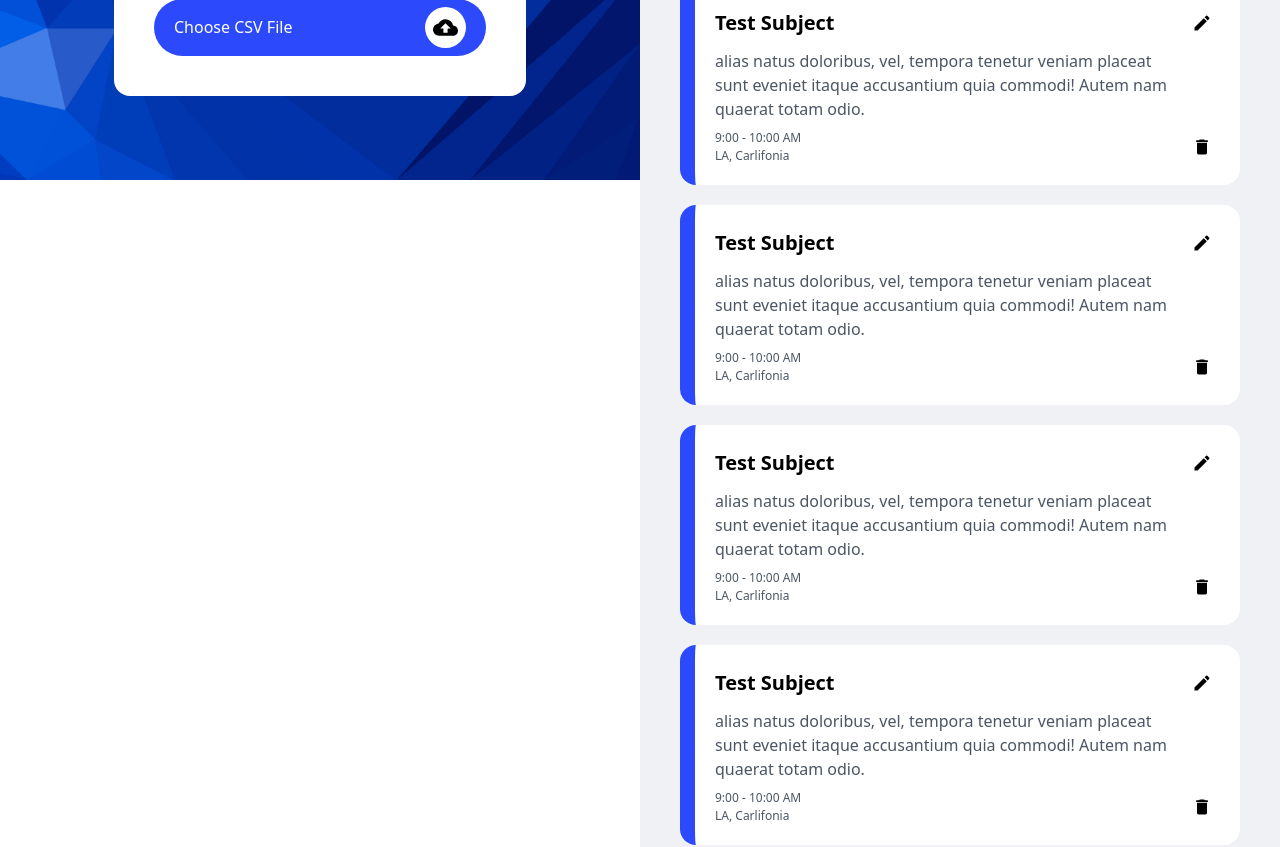
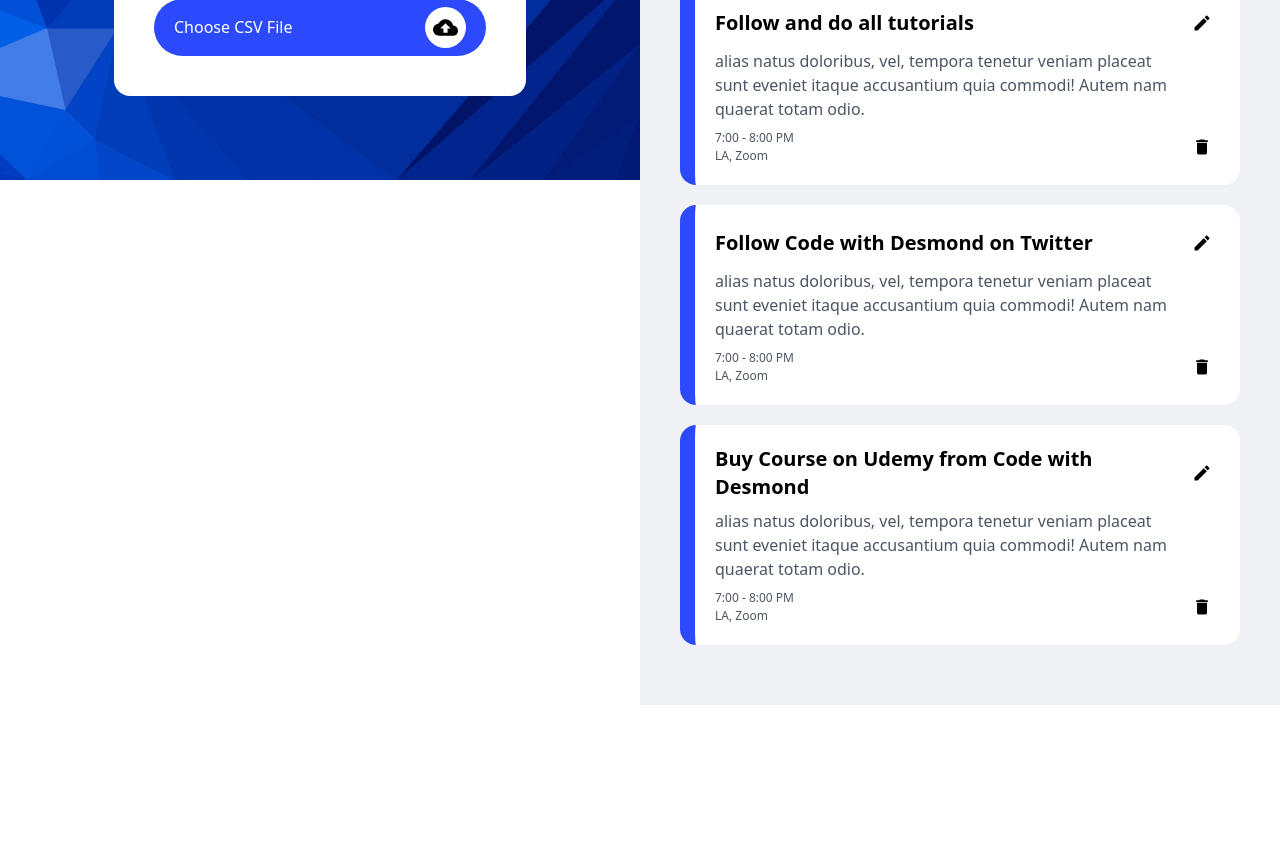
Before and after one commit to obendesmond/agenda_pro_yt, a React (Create React App) app: page / in a window 1280 px wide. Shown: the part 620-1467 px from the top of the page. After the commit the page ends 1325 px from the top, so only its background shows below. Built offline with nearby package versions, Linux system fonts and the light colour scheme.

Commit message:
finish redux setup and able to get all agenda from fake db

```diff
--- a/package.json
+++ b/package.json
@@ -9,7 +9,12 @@
     "react": "^18.2.0",
     "react-dom": "^18.2.0",
     "react-icons": "^4.7.1",
+    "react-redux": "^8.0.5",
     "react-scripts": "5.0.1",
+    "redux": "^4.2.1",
+    "redux-devtools-extension": "^2.13.9",
+    "redux-thunk": "^2.4.2",
+    "uuid": "^9.0.0",
     "web-vitals": "^2.1.4"
   },
   "scripts": {
--- a/src/components/Agenda.js
+++ b/src/components/Agenda.js
@@ -1,4 +1,4 @@
-import React, { useState } from "react";
+import React, { useState, useEffect } from "react";
 import CircularIcon from "./CircularIcon";
 import { MdCloudDownload } from "react-icons/md";
 import Icon from "./Icon";
@@ -6,9 +6,18 @@ import { BsQuestionCircleFill } from "react-icons/bs";
 import { MdDelete } from "react-icons/md";
 import { BiHide } from "react-icons/bi";
 import AgendaSingle from "./AgendaSingle";
+import { getAllAgenda } from "../store/actions/agendaActions";
+import {useDispatch, useSelector} from "react-redux"
 
 const Agenda = () => {
   const [show, setShow] = useState(false);
+  const dispatch = useDispatch()
+  const { agendaList } = useSelector(state => state.agenda);
+
+  useEffect(() => {
+    dispatch(getAllAgenda());
+  },[dispatch])
+
 
   return (
     <div className="flex-[0.5] bg-greyColor w-full">
@@ -56,15 +65,9 @@ const Agenda = () => {
         ) : (
           <div>
             <p className="text-4xl mb-5">All My Agenda</p>
-            <AgendaSingle />
-            <AgendaSingle />
-            <AgendaSingle />
-            <AgendaSingle />
-            <AgendaSingle />
-            <AgendaSingle />
-            <AgendaSingle />
-            <AgendaSingle />
-            <AgendaSingle />
+            {agendaList.map(agenda => (
+              <AgendaSingle key={agenda.id} agenda={agenda} />
+            ))}
           </div>
         )}
       </div>
--- a/src/components/AgendaSingle.js
+++ b/src/components/AgendaSingle.js
@@ -2,24 +2,24 @@ import React from 'react'
 import Icon from './Icon'
 import { MdModeEditOutline, MdDelete } from "react-icons/md";
 
-const AgendaSingle = () => {
+const AgendaSingle = ({agenda}) => {
+    const {subject, time, location, description} = agenda
 
   return (
     <div className="flex flex-col mb-5 gap-2 w-full bg-white border-blueColor border-l-[15px] p-5 rounded-2xl">
       <div className="flex items-center justify-between">
-        <p className="text-lg md:text-xl font-bold">Test Subject</p>
+        <p className="text-lg md:text-xl font-bold">{subject}</p>
         <Icon Icon={MdModeEditOutline} size={20} />
       </div>
       <div className="w-[90%]">
         <p className="text-gray-600">
-          alias natus doloribus, vel, tempora tenetur veniam placeat sunt
-          eveniet itaque accusantium quia commodi! Autem nam quaerat totam odio.
+          {description}
         </p>
       </div>
       <div className="flex items-center justify-between">
         <div>
-          <p className="text-gray-600 text-[12px]">9:00 - 10:00 AM</p>
-          <p className="text-gray-600 text-[12px]">LA, Carlifonia</p>
+          <p className="text-gray-600 text-[12px]">{time}</p>
+          <p className="text-gray-600 text-[12px]">{location}</p>
         </div>
         <Icon Icon={MdDelete} size={20} />
       </div>
--- a/src/index.js
+++ b/src/index.js
@@ -1,7 +1,13 @@
 import React from "react"
 import ReactDOM from "react-dom/client"
+import { Provider } from "react-redux"
 import App from "./App"
 import "./index.css"
+import store from './store/store';
 
 // linkning point
-ReactDOM.createRoot(document.getElementById("root")).render(<App />)
+ReactDOM.createRoot(document.getElementById("root")).render(
+  <Provider store={store}>
+    <App />
+  </Provider>
+);
--- /dev/null
+++ b/src/store/actions/agendaActions.js
@@ -0,0 +1,17 @@
+
+import agendaListData from '../agendaListData';
+
+// get all agenda
+export const getAllAgenda = () => dispatch => {
+    try {
+        dispatch({type:"GET_AGENDA_LIST_REQUEST"})
+
+        // go to backend and get agenda list
+        const agendaList = agendaListData
+
+        dispatch({type:"GET_AGENDA_LIST_SUCCESS",payload:agendaList})
+    } catch (error) {
+        dispatch({type:"GET_AGENDA_LIST_FAIL"})
+        console.log(error)
+    }
+}
--- /dev/null
+++ b/src/store/agendaListData.js
@@ -0,0 +1,46 @@
+import {v4 as uuidv4} from "uuid"
+
+const agendaListData = [
+  {
+    id: uuidv4(),
+    subject: "Book a Trial Lesson with Desmond",
+    time: "4:00 - 5:00 PM",
+    location: "LA, Zoom",
+    description:
+      "alias natus doloribus, vel, tempora tenetur veniam placeat sunt eveniet itaque accusantium quia commodi! Autem nam quaerat totam odio.",
+  },
+  {
+    id: uuidv4(),
+    subject: "Subscript to Code with Desmond",
+    time: "7:00 - 8:00 PM",
+    location: "LA, Zoom",
+    description:
+      "alias natus doloribus, vel, tempora tenetur veniam placeat sunt eveniet itaque accusantium quia commodi! Autem nam quaerat totam odio.",
+  },
+  {
+    id: uuidv4(),
+    subject: "Follow and do all tutorials",
+    time: "7:00 - 8:00 PM",
+    location: "LA, Zoom",
+    description:
+      "alias natus doloribus, vel, tempora tenetur veniam placeat sunt eveniet itaque accusantium quia commodi! Autem nam quaerat totam odio.",
+  },
+  {
+    id: uuidv4(),
+    subject: "Follow Code with Desmond on Twitter",
+    time: "7:00 - 8:00 PM",
+    location: "LA, Zoom",
+    description:
+      "alias natus doloribus, vel, tempora tenetur veniam placeat sunt eveniet itaque accusantium quia commodi! Autem nam quaerat totam odio.",
+  },
+  {
+    id: uuidv4(),
+    subject: "Buy Course on Udemy from Code with Desmond",
+    time: "7:00 - 8:00 PM",
+    location: "LA, Zoom",
+    description:
+      "alias natus doloribus, vel, tempora tenetur veniam placeat sunt eveniet itaque accusantium quia commodi! Autem nam quaerat totam odio.",
+  },
+];
+
+export default agendaListData
--- /dev/null
+++ b/src/store/reducers/agendaReducer.js
@@ -0,0 +1,29 @@
+const initialState = {
+    agendaList:[],
+}
+
+export const agendaReducer = (state = initialState, action) => {
+    switch (action.type) {
+        case "GET_AGENDA_LIST_REQUEST":
+           return {...state, first_loading:true}
+        case "GET_AGENDA_LIST_SUCCESS":
+           return {...state, first_loading:false, agendaList:action.payload}
+        case "GET_AGENDA_LIST_FAIL":
+           return {...state, first_loading:false}
+
+        default:
+            return state
+    }
+}
+/**
+ * GET_AGENDA_LIST (request, success, fail)
+ *
+ * ADD_AGENDA{request, success, failed}
+ *
+ * DELETE_AGENDA
+ *
+ * UPDATE_AGENDA
+ *
+ * DELETE_ALL_AGENDA
+ *
+ */
--- /dev/null
+++ b/src/store/store.js
@@ -0,0 +1,21 @@
+import { createStore, combineReducers, applyMiddleware } from "redux";
+import thunk from "redux-thunk";
+import { composeWithDevTools } from "redux-devtools-extension";
+import { agendaReducer } from './reducers/agendaReducer';
+
+
+// combine reducers
+const reducer = combineReducers({
+  agenda:agendaReducer
+});
+
+const initialState = {};
+const middleware = [thunk];
+
+const store = createStore(
+  reducer,
+  initialState,
+  composeWithDevTools(applyMiddleware(...middleware))
+);
+
+export default store;
```
Also changed, not shown: 1 other file (tests, documents, lock files or other folders).
